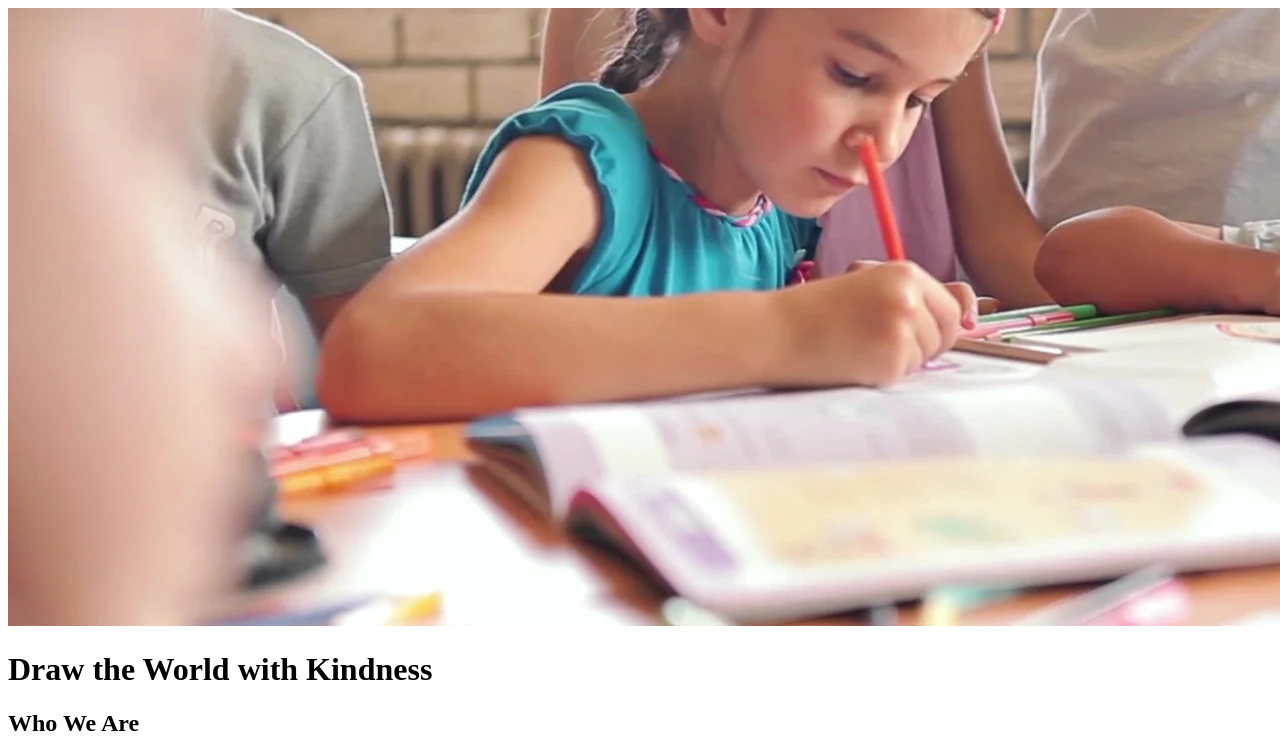
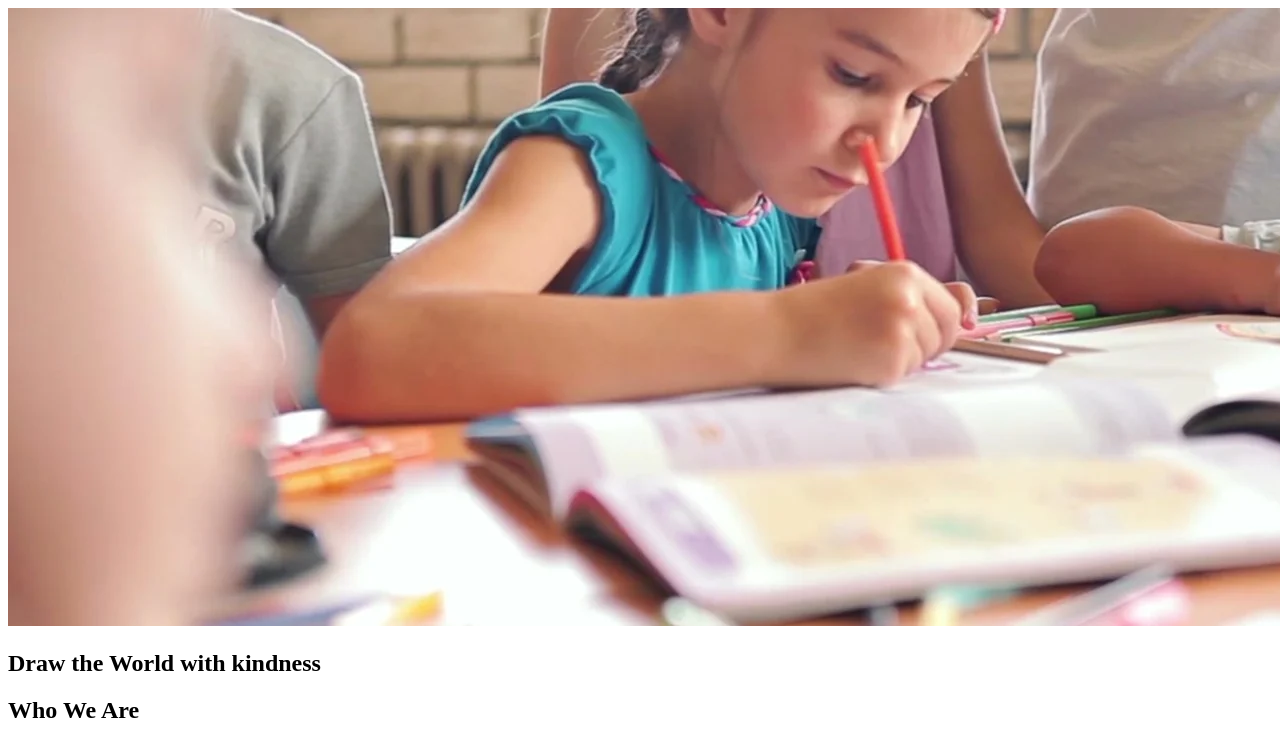
Before and after one commit to Stef14-bit/become-kind, a Next.js app: page / in a window 1280 px wide. Shown: the top 744 px of the page. Built offline with nearby package versions, Linux system fonts and the light colour scheme.

Commit message:
hero section overlap bug fixed

```diff
--- a/app/page.tsx
+++ b/app/page.tsx
@@ -1,13 +1,13 @@
-import Banner from "@/components/Banner";
 import Image from "next/image";
 import About from "@/components/AboutUs";
+import Hero from "@/components/Hero";
 
 export default function Home() {
   return (
     <>
       <div className="  w-full pt-20 h-screen">
         {" "}
-        <Banner />
+        <Hero />
         <About />
       </div>
     </>
--- a/app/projects/page.tsx
+++ b/app/projects/page.tsx
@@ -1,14 +1,12 @@
 import ProjectsCard from "@/components/ProjectsCard";
 import React from "react";
 import logo from "../../public/logo.webp";
-import Hero from "@/components/Hero";
 
 type Props = {};
 
 function Projects({}: Props) {
   return (
     <>
-      <Hero />
       <h1 className="text-center font-thin py-12 text-3xl lg:text-6xl mt-40">
         OUR Programs
       </h1>
--- a/components/Banner.tsx
+++ /dev/null
@@ -1,20 +0,0 @@
-import React from "react";
-import banner from "../public/banner.webp";
-import Image from "next/image";
-
-type Props = {};
-
-const Banner = (props: Props) => {
-  return (
-    <div className="relative mb-8">
-      <Image className="w-full" src={banner} alt="become kind banner" />
-      <div className="absolute inset-0 flex items-center justify-center bg-black bg-opacity-50 z-10">
-        <h1 className="font-semibold leading-relaxed text-red-100 text-center  lg:w-1/3 lg:text-6xl text-2xl p-8">
-          Draw the World with Kindness
-        </h1>
-      </div>
-    </div>
-  );
-};
-
-export default Banner;
--- a/components/Hero.tsx
+++ b/components/Hero.tsx
@@ -1,14 +1,20 @@
-"use client";
 import React from "react";
 import Image from "next/image";
 import banner from "../public/banner.webp";
+
 type Props = {};
 
 function Hero({}: Props) {
   return (
-    <div className="fixed m-5 top-5 z-0 opacity-50">
-      <Image src={banner} alt="bekome kind banner " className="mt-20" />
-      <div className=" fixed top-0  h-20 bg bg-black "></div>
+    <div className="relative w-full mb-10">
+      <div className="bg bg-black relative h-full">
+        <Image src={banner} alt="bekome kind banner" className=" opacity-50" />
+        <div className="absolute top-1/2 left-1/2 transform -translate-x-1/2 -translate-y-1/2 text-center">
+          <h2 className="font-semibold leading-relaxed text-2xl lg:text-4xl text-red-200">
+            Draw the World with kindness
+          </h2>
+        </div>
+      </div>
     </div>
   );
 }
```
